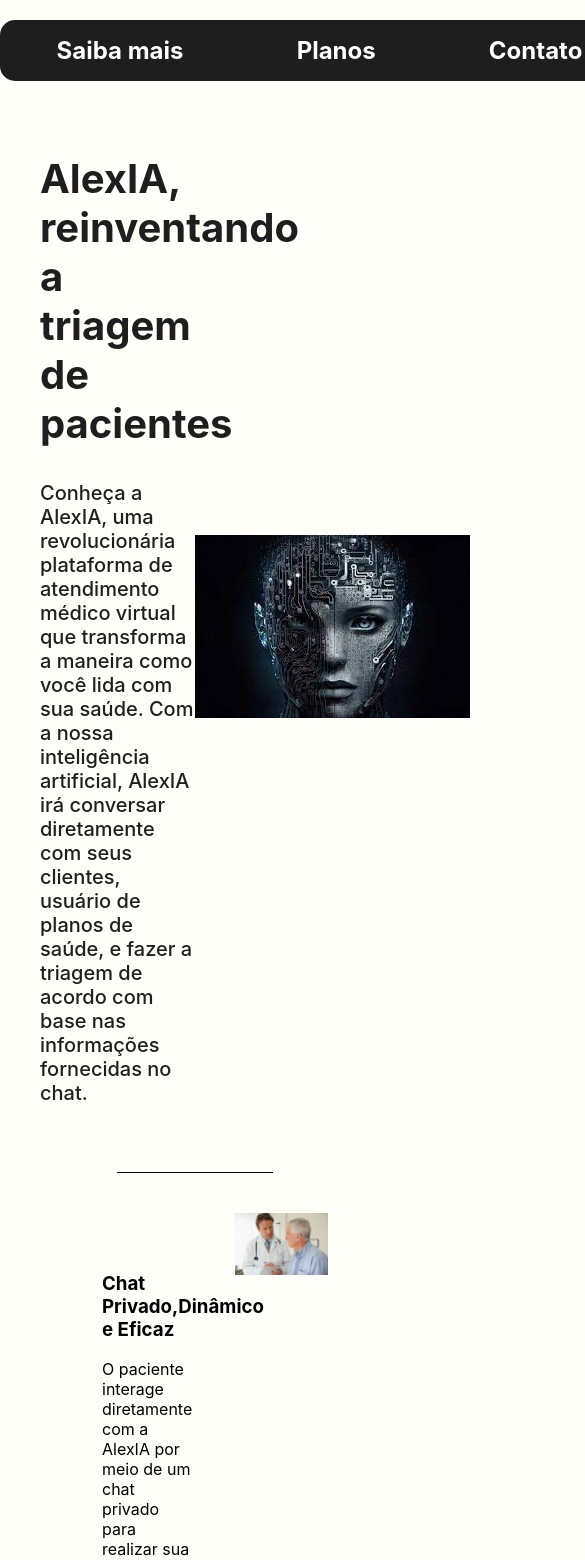
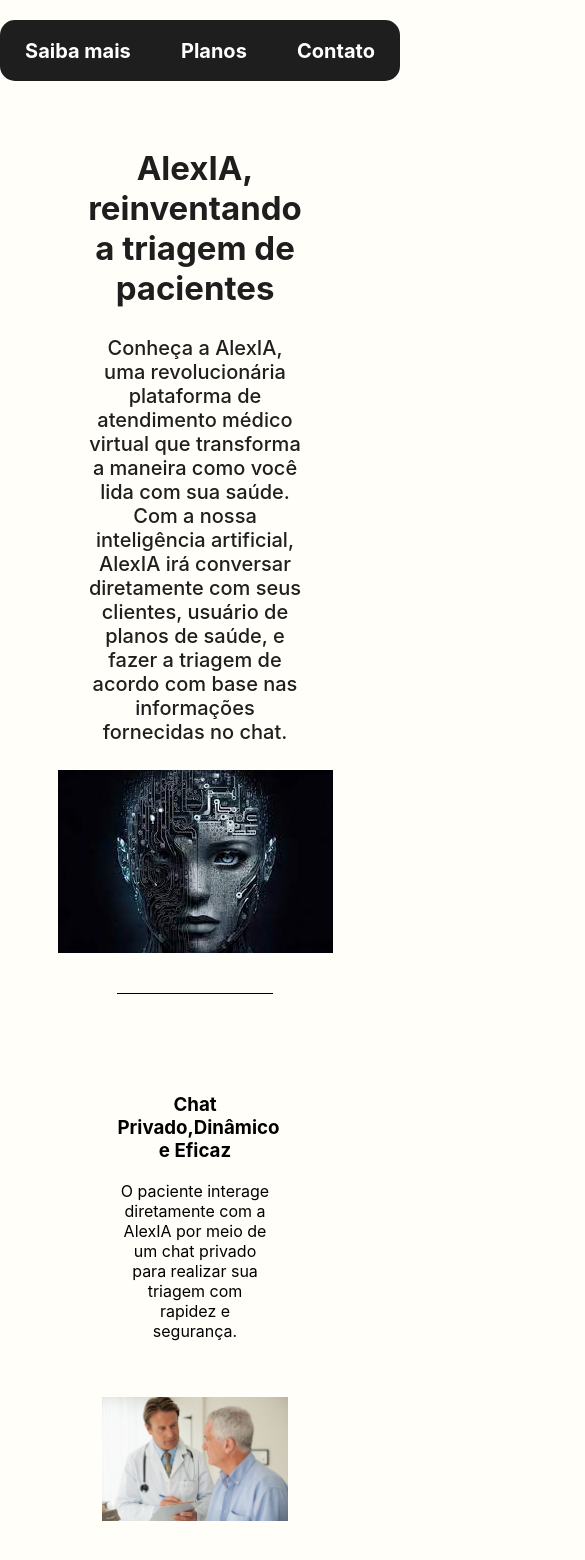
Before and after one commit to getulio-souza/alexIA-app, a React (Create React App) app: page / in a window 390 px wide. Shown: the top 1560 px of the page, 585 px wide, since content can reach past the window. Built offline with nearby package versions, Linux system fonts and the light colour scheme.

Commit message:
bugfix: home-responsive

```diff
--- a/src/components/home-page/home.styles.js
+++ b/src/components/home-page/home.styles.js
@@ -5,15 +5,26 @@ export const HomeHeader = styled.div`
   justify-content: space-between;
   align-items: center;
   padding: 40px;
+  @media(max-width:900px){
+    display: flex;
+    flex-direction:column;
+  }
 `;
 
 export const HomeHeaderText = styled.div`
   width:50%;
+  @media(max-width:900px){
+    width:70%;
+    text-align:center;
+  }
 `;
 
 export const HomeHeaderTitle = styled.h2`
   font-size:40px;
   color:#1E1E1E;
+  @media(max-width:900px){
+  font-size:33px;
+  }
 `;
 
 export const HomeHeaderDescription = styled.h4`
@@ -39,13 +50,20 @@ export const SingleBenefit = styled.div`
   display:flex;
   justify-content: center;
   padding:40px;
-  /* border:1px solid #000; */
+  @media(max-width:900px){
+    display: flex;
+    align-items:center;
+    flex-direction:column;
+  }
 `;
 
 export const SingleBenefitText = styled.div`
   width:30%;
   padding: 40px;
-
+  @media(max-width:900px){
+  width:50%;
+  text-align: center;
+  }
 `;
 
 export const SingleBenefitTitle = styled.h3``;
@@ -57,6 +75,9 @@ export const SingleBenefitImgBox = styled.div``
 export const SingleBenefitImg = styled.img`
   width: 30%;
   height: 30%;
+  @media(max-width:900px){
+  width:60%;
+  }
 `;
 
 export const HomeQuestions = styled.div`
@@ -70,10 +91,20 @@ export const HomeQuestionsContainer = styled.div`
   display:flex;
   justify-content:space-evenly;
   gap:30px;
+  @media(max-width:900px){
+    display: flex;
+    align-items:center;
+    flex-direction:column;
+  }
 `;
 
 export const SingleHomeQuestion = styled.div`
   width:25%;
+  @media(max-width:900px){
+    width: 50%;
+    text-align: center;
+  }
+
 `;
 export const SingleHomeQuestionTitle = styled.h3``;
 export const SingleHomeQuestionText = styled.p``;
@@ -89,6 +120,9 @@ export const HomeNewsletterTitle = styled.h2`
   width:28%;
   margin: 0 auto;
   padding-bottom:20px;
+  @media(max-width:900px){
+    width:50%;
+  }
 `;
 
 export const HomeNewsletterInfo = styled.p`
@@ -108,6 +142,9 @@ export const HomeNewsletterEmailInput = styled.input`
   font-size: 20px;
   padding-left:2%;
   text-align:center;
+  @media(max-width:900px){
+    width:60%;
+  }
 `;
 
 export const HomeNewsletterSubscribeBtn = styled.button`
@@ -123,6 +160,9 @@ export const HomeNewsletterSubscribeBtn = styled.button`
   transition: 0.5s;;
   &:hover{
     opacity:0.9;
+  }
+  @media(max-width:900px){
+    width:50%;
   }
 `;
 
--- a/src/components/navbar/navbar.styles.js
+++ b/src/components/navbar/navbar.styles.js
@@ -10,6 +10,9 @@ export const HomeNavbar = styled.div`
   margin: 0 auto;
   margin-top: 20px;
   border-radius:15px;
+  @media(max-width:900px){
+    width: 400px;
+  }
 `;
 
 export const KnowMore = styled.h3`
@@ -20,6 +23,9 @@ export const KnowMore = styled.h3`
   &:hover{
     opacity:0.8;
   }
+  @media(max-width:900px){
+    font-size:20px;
+  }
 `;
 export const Plans = styled.h3`
   font-size:24px;
@@ -28,6 +34,9 @@ export const Plans = styled.h3`
   transition: .5s;
   &:hover{
     opacity:0.8;
+  }
+  @media(max-width:900px){
+    font-size:20px;
   }
 `;
 export const Contact = styled.h3`
@@ -38,4 +47,7 @@ export const Contact = styled.h3`
   &:hover{
     opacity:0.8;
   }
+  @media(max-width:900px){
+    font-size:20px;
+  }
 `;
```
